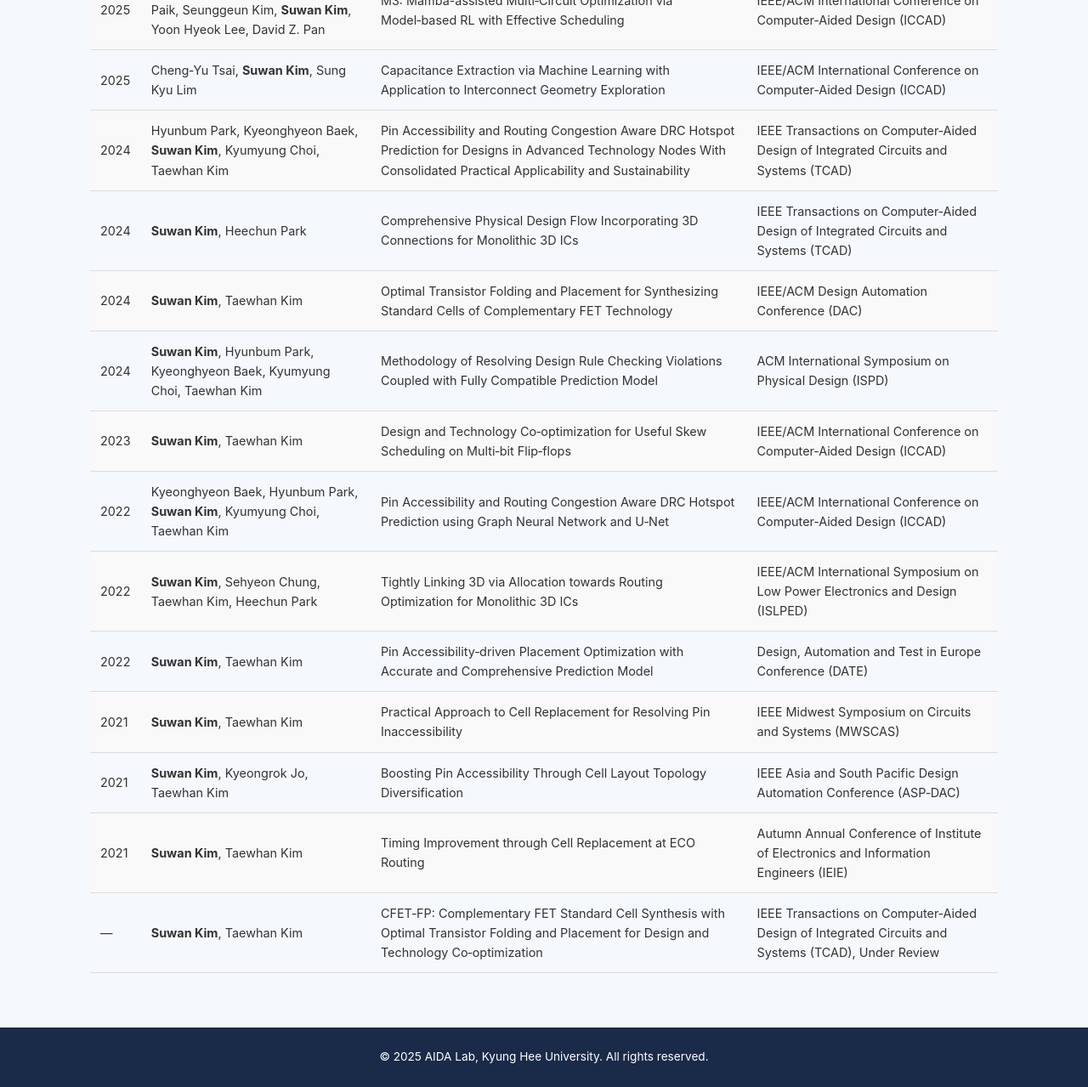
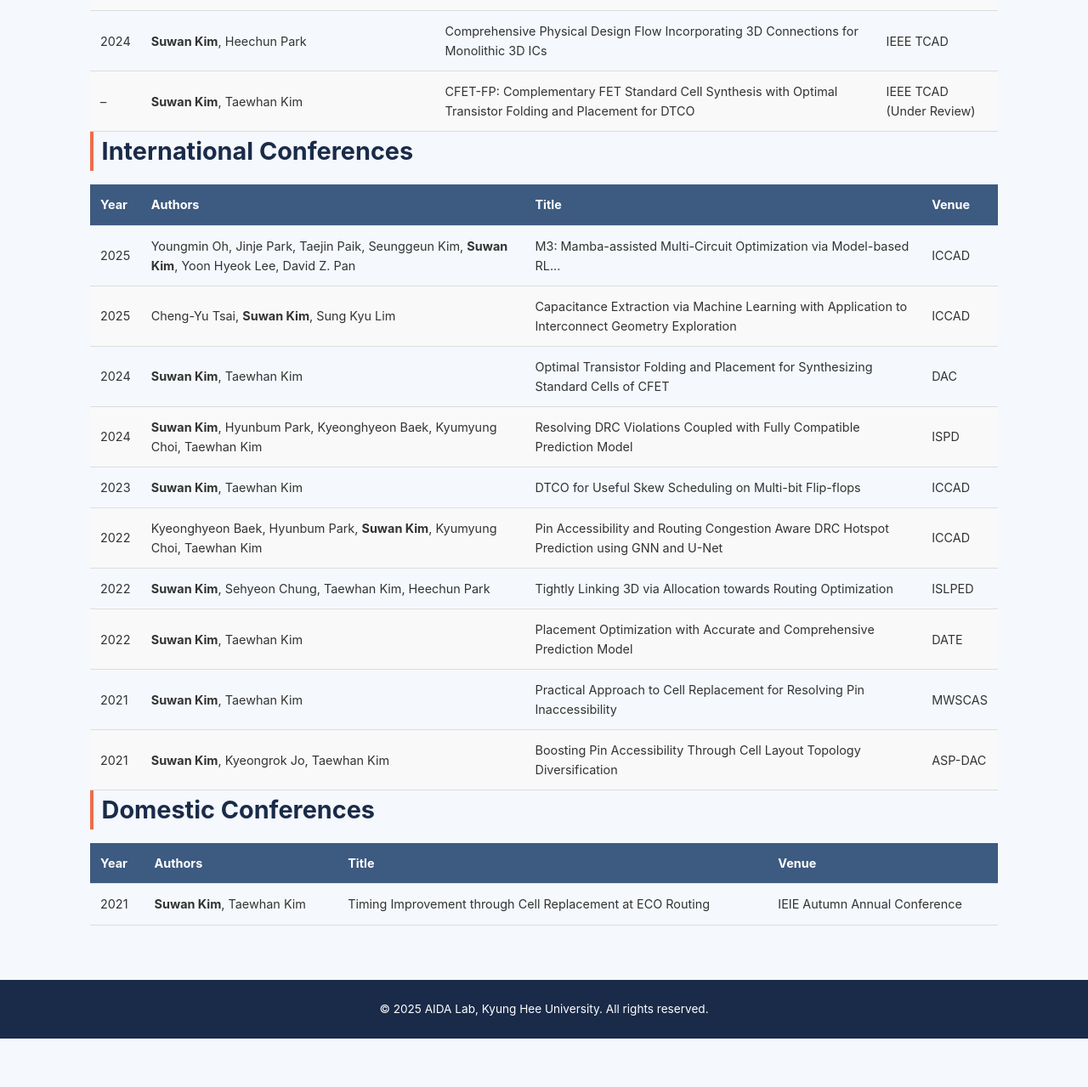
Before and after one commit to SNU-suwan/snu-suwan.github.io, a plain HTML site: page publications.html in a window 1280 px wide. Shown: the part 344-1623 px from the top of the page at 85% size. After the commit the page ends 1566 px from the top, so only its background shows below. Drawn offline with Linux system fonts and the light colour scheme.

Commit message:
Update publications.html

```diff
--- a/publications.html
+++ b/publications.html
@@ -11,9 +11,7 @@
   <header>
     <h1>AIDA Lab</h1>
     <div class="menu-toggle" onclick="toggleMenu()">
-      <span></span>
-      <span></span>
-      <span></span>
+      <span></span><span></span><span></span>
     </div>
     <nav id="nav-menu">
       <a href="index.html">Home</a>
@@ -26,114 +24,39 @@
   </header>
 
   <section class="container">
-    <h2>Publications</h2>
+    <h2>Journal Papers</h2>
     <table class="pub-table">
-      <thead>
-        <tr>
-          <th>Year</th>
-          <th>Authors</th>
-          <th>Title</th>
-          <th>Venue</th>
-        </tr>
-      </thead>
+      <thead><tr><th>Year</th><th>Authors</th><th>Title</th><th>Venue</th></tr></thead>
       <tbody>
-        <!-- 2025 -->
-        <tr>
-          <td>2025</td>
-          <td><strong>Suwan Kim</strong>, Taewhan Kim</td>
-          <td>Design and Utilization of Multi-skewed Multi-bit Flip-flop Cells for Timing Optimization: Design and Technology Co-optimization</td>
-          <td>IEEE Transactions on Computer‑Aided Design of Integrated Circuits and Systems (TCAD)</td>
-        </tr>
-        <tr>
-          <td>2025</td>
-          <td>Youngmin Oh, Jinje Park, Taejin Paik, Seunggeun Kim, <strong>Suwan Kim</strong>, Yoon Hyeok Lee, David Z. Pan</td>
-          <td>M3: Mamba-assisted Multi‑Circuit Optimization via Model‑based RL with Effective Scheduling</td>
-          <td>IEEE/ACM International Conference on Computer‑Aided Design (ICCAD)</td>
-        </tr>
-        <tr>
-          <td>2025</td>
-          <td>Cheng‑Yu Tsai, <strong>Suwan Kim</strong>, Sung Kyu Lim</td>
-          <td>Capacitance Extraction via Machine Learning with Application to Interconnect Geometry Exploration</td>
-          <td>IEEE/ACM International Conference on Computer‑Aided Design (ICCAD)</td>
-        </tr>
-        <!-- 2024 -->
-        <tr>
-          <td>2024</td>
-          <td>Hyunbum Park, Kyeonghyeon Baek, <strong>Suwan Kim</strong>, Kyumyung Choi, Taewhan Kim</td>
-          <td>Pin Accessibility and Routing Congestion Aware DRC Hotspot Prediction for Designs in Advanced Technology Nodes With Consolidated Practical Applicability and Sustainability</td>
-          <td>IEEE Transactions on Computer‑Aided Design of Integrated Circuits and Systems (TCAD)</td>
-        </tr>
-        <tr>
-          <td>2024</td>
-          <td><strong>Suwan Kim</strong>, Heechun Park</td>
-          <td>Comprehensive Physical Design Flow Incorporating 3D Connections for Monolithic 3D ICs</td>
-          <td>IEEE Transactions on Computer‑Aided Design of Integrated Circuits and Systems (TCAD)</td>
-        </tr>
-        <tr>
-          <td>2024</td>
-          <td><strong>Suwan Kim</strong>, Taewhan Kim</td>
-          <td>Optimal Transistor Folding and Placement for Synthesizing Standard Cells of Complementary FET Technology</td>
-          <td>IEEE/ACM Design Automation Conference (DAC)</td>
-        </tr>
-        <tr>
-          <td>2024</td>
-          <td><strong>Suwan Kim</strong>, Hyunbum Park, Kyeonghyeon Baek, Kyumyung Choi, Taewhan Kim</td>
-          <td>Methodology of Resolving Design Rule Checking Violations Coupled with Fully Compatible Prediction Model</td>
-          <td>ACM International Symposium on Physical Design (ISPD)</td>
-        </tr>
-        <!-- 2023 -->
-        <tr>
-          <td>2023</td>
-          <td><strong>Suwan Kim</strong>, Taewhan Kim</td>
-          <td>Design and Technology Co‑optimization for Useful Skew Scheduling on Multi‑bit Flip‑flops</td>
-          <td>IEEE/ACM International Conference on Computer‑Aided Design (ICCAD)</td>
-        </tr>
-        <!-- 2022 -->
-        <tr>
-          <td>2022</td>
-          <td>Kyeonghyeon Baek, Hyunbum Park, <strong>Suwan Kim</strong>, Kyumyung Choi, Taewhan Kim</td>
-          <td>Pin Accessibility and Routing Congestion Aware DRC Hotspot Prediction using Graph Neural Network and U‑Net</td>
-          <td>IEEE/ACM International Conference on Computer‑Aided Design (ICCAD)</td>
-        </tr>
-        <tr>
-          <td>2022</td>
-          <td><strong>Suwan Kim</strong>, Sehyeon Chung, Taewhan Kim, Heechun Park</td>
-          <td>Tightly Linking 3D via Allocation towards Routing Optimization for Monolithic 3D ICs</td>
-          <td>IEEE/ACM International Symposium on Low Power Electronics and Design (ISLPED)</td>
-        </tr>
-        <tr>
-          <td>2022</td>
-          <td><strong>Suwan Kim</strong>, Taewhan Kim</td>
-          <td>Pin Accessibility‑driven Placement Optimization with Accurate and Comprehensive Prediction Model</td>
-          <td>Design, Automation and Test in Europe Conference (DATE)</td>
-        </tr>
-        <!-- 2021 -->
-        <tr>
-          <td>2021</td>
-          <td><strong>Suwan Kim</strong>, Taewhan Kim</td>
-          <td>Practical Approach to Cell Replacement for Resolving Pin Inaccessibility</td>
-          <td>IEEE Midwest Symposium on Circuits and Systems (MWSCAS)</td>
-        </tr>
-        <tr>
-          <td>2021</td>
-          <td><strong>Suwan Kim</strong>, Kyeongrok Jo, Taewhan Kim</td>
-          <td>Boosting Pin Accessibility Through Cell Layout Topology Diversification</td>
-          <td>IEEE Asia and South Pacific Design Automation Conference (ASP‑DAC)</td>
-        </tr>
-        <!-- Domestic -->
-        <tr>
-          <td>2021</td>
-          <td><strong>Suwan Kim</strong>, Taewhan Kim</td>
-          <td>Timing Improvement through Cell Replacement at ECO Routing</td>
-          <td>Autumn Annual Conference of Institute of Electronics and Information Engineers (IEIE)</td>
-        </tr>
-        <!-- Under review -->
-        <tr>
-          <td>—</td>
-          <td><strong>Suwan Kim</strong>, Taewhan Kim</td>
-          <td>CFET‑FP: Complementary FET Standard Cell Synthesis with Optimal Transistor Folding and Placement for Design and Technology Co‑optimization</td>
-          <td>IEEE Transactions on Computer‑Aided Design of Integrated Circuits and Systems (TCAD), Under Review</td>
-        </tr>
+        <tr><td>2025</td><td><strong>Suwan Kim</strong>, Taewhan Kim</td><td>Design and Utilization of Multi-skewed Multi-bit Flip-flop Cells for Timing Optimization: Design and Technology Co-optimization</td><td>IEEE TCAD</td></tr>
+        <tr><td>2024</td><td>Hyunbum Park, Kyeonghyeon Baek, <strong>Suwan Kim</strong>, Kyumyung Choi, Taewhan Kim</td><td>Pin Accessibility and Routing Congestion Aware DRC Hotspot Prediction...</td><td>IEEE TCAD</td></tr>
+        <tr><td>2024</td><td><strong>Suwan Kim</strong>, Heechun Park</td><td>Comprehensive Physical Design Flow Incorporating 3D Connections for Monolithic 3D ICs</td><td>IEEE TCAD</td></tr>
+        <tr><td>–</td><td><strong>Suwan Kim</strong>, Taewhan Kim</td><td>CFET-FP: Complementary FET Standard Cell Synthesis with Optimal Transistor Folding and Placement for DTCO</td><td>IEEE TCAD (Under Review)</td></tr>
+      </tbody>
+    </table>
+
+    <h2>International Conferences</h2>
+    <table class="pub-table">
+      <thead><tr><th>Year</th><th>Authors</th><th>Title</th><th>Venue</th></tr></thead>
+      <tbody>
+        <tr><td>2025</td><td>Youngmin Oh, Jinje Park, Taejin Paik, Seunggeun Kim, <strong>Suwan Kim</strong>, Yoon Hyeok Lee, David Z. Pan</td><td>M3: Mamba-assisted Multi-Circuit Optimization via Model-based RL...</td><td>ICCAD</td></tr>
+        <tr><td>2025</td><td>Cheng-Yu Tsai, <strong>Suwan Kim</strong>, Sung Kyu Lim</td><td>Capacitance Extraction via Machine Learning with Application to Interconnect Geometry Exploration</td><td>ICCAD</td></tr>
+        <tr><td>2024</td><td><strong>Suwan Kim</strong>, Taewhan Kim</td><td>Optimal Transistor Folding and Placement for Synthesizing Standard Cells of CFET</td><td>DAC</td></tr>
+        <tr><td>2024</td><td><strong>Suwan Kim</strong>, Hyunbum Park, Kyeonghyeon Baek, Kyumyung Choi, Taewhan Kim</td><td>Resolving DRC Violations Coupled with Fully Compatible Prediction Model</td><td>ISPD</td></tr>
+        <tr><td>2023</td><td><strong>Suwan Kim</strong>, Taewhan Kim</td><td>DTCO for Useful Skew Scheduling on Multi-bit Flip-flops</td><td>ICCAD</td></tr>
+        <tr><td>2022</td><td>Kyeonghyeon Baek, Hyunbum Park, <strong>Suwan Kim</strong>, Kyumyung Choi, Taewhan Kim</td><td>Pin Accessibility and Routing Congestion Aware DRC Hotspot Prediction using GNN and U-Net</td><td>ICCAD</td></tr>
+        <tr><td>2022</td><td><strong>Suwan Kim</strong>, Sehyeon Chung, Taewhan Kim, Heechun Park</td><td>Tightly Linking 3D via Allocation towards Routing Optimization</td><td>ISLPED</td></tr>
+        <tr><td>2022</td><td><strong>Suwan Kim</strong>, Taewhan Kim</td><td>Placement Optimization with Accurate and Comprehensive Prediction Model</td><td>DATE</td></tr>
+        <tr><td>2021</td><td><strong>Suwan Kim</strong>, Taewhan Kim</td><td>Practical Approach to Cell Replacement for Resolving Pin Inaccessibility</td><td>MWSCAS</td></tr>
+        <tr><td>2021</td><td><strong>Suwan Kim</strong>, Kyeongrok Jo, Taewhan Kim</td><td>Boosting Pin Accessibility Through Cell Layout Topology Diversification</td><td>ASP-DAC</td></tr>
+      </tbody>
+    </table>
+
+    <h2>Domestic Conferences</h2>
+    <table class="pub-table">
+      <thead><tr><th>Year</th><th>Authors</th><th>Title</th><th>Venue</th></tr></thead>
+      <tbody>
+        <tr><td>2021</td><td><strong>Suwan Kim</strong>, Taewhan Kim</td><td>Timing Improvement through Cell Replacement at ECO Routing</td><td>IEIE Autumn Annual Conference</td></tr>
       </tbody>
     </table>
   </section>
```
